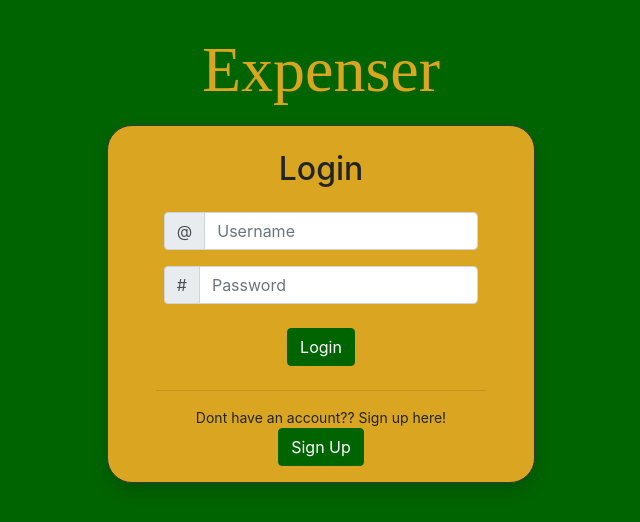
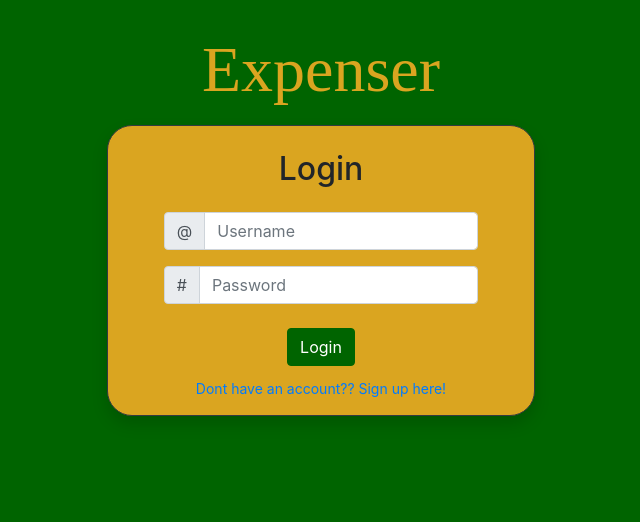
Before and after one commit to jwilson717/Expenser, a React (Create React App) app: page / in a window 1280 px wide. Shown: the top 522 px of the page, without its empty margins (319-959 px from the left). Built offline with nearby package versions, Linux system fonts and the light colour scheme.

Commit message:
Made signup button a link rather than a button

```diff
--- a/src/components/loginFormComponent.tsx
+++ b/src/components/loginFormComponent.tsx
@@ -4,7 +4,6 @@ import '../scss/forms.scss';
 import { credentials } from '../types';
 
 interface LoginHandlers {
-   handleSignUp: () => void;
    handleLogin: (e: any) => void;
    setState: React.Dispatch<React.SetStateAction<credentials>>;
    errorMsg: string;
@@ -49,12 +48,8 @@ export const LoginFormComponent: React.FC<{props:LoginHandlers}> = ({props}) =>
                   </Form.Group>
                   <div className='text-center'>
                      <Button type='submit' id='loginButton'className='btn m-2 'onClick={props.handleLogin}>Login</Button>
+                     <Form.Text className='text-center'><a href='/signup'>Dont have an account?? Sign up here!</a></Form.Text>
                   </div>
-                  <hr/>
-                  <Form.Text className='text-center'>Dont have an account?? Sign up here!</Form.Text>
-                  <Row className='justify-content-center'>
-                     <Button id='signUpButton' onClick={props.handleSignUp}>Sign Up</Button>
-                  </Row>
                </Form>
             </div>
          </Row>
--- a/src/pages/loginPage.tsx
+++ b/src/pages/loginPage.tsx
@@ -11,9 +11,6 @@ export const LoginPage = () => {
    const context = useAuthContext();
    const [errorMsg, setErrorMsg] = useState<string>("");
 
-   const handleSignUp = () => {
-      history.push("/signup");
-   }
    const handleLogin = (e: any) => {
       e.preventDefault();
       login(state)
@@ -35,6 +32,6 @@ export const LoginPage = () => {
    }
 
    return(
-      <LoginFormComponent props={{handleSignUp, handleLogin, setState, errorMsg}} />
+      <LoginFormComponent props={{handleLogin, setState, errorMsg}} />
    );
 }
```
